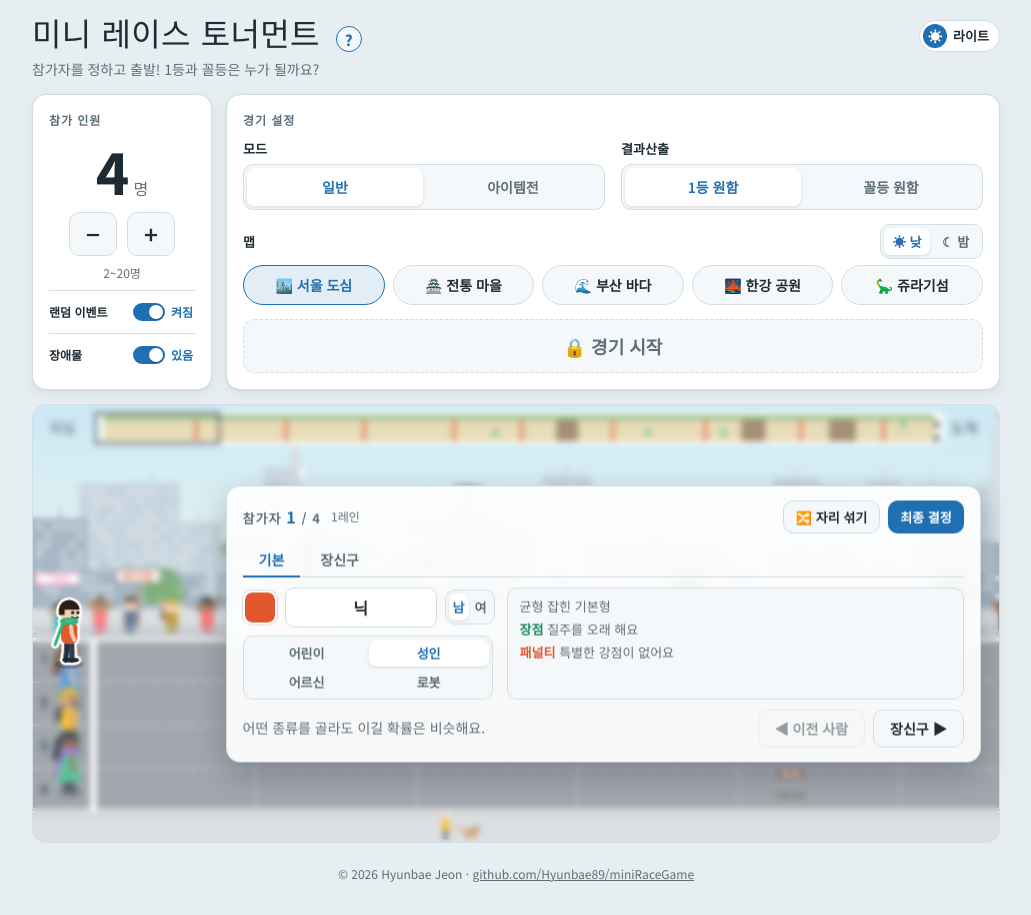
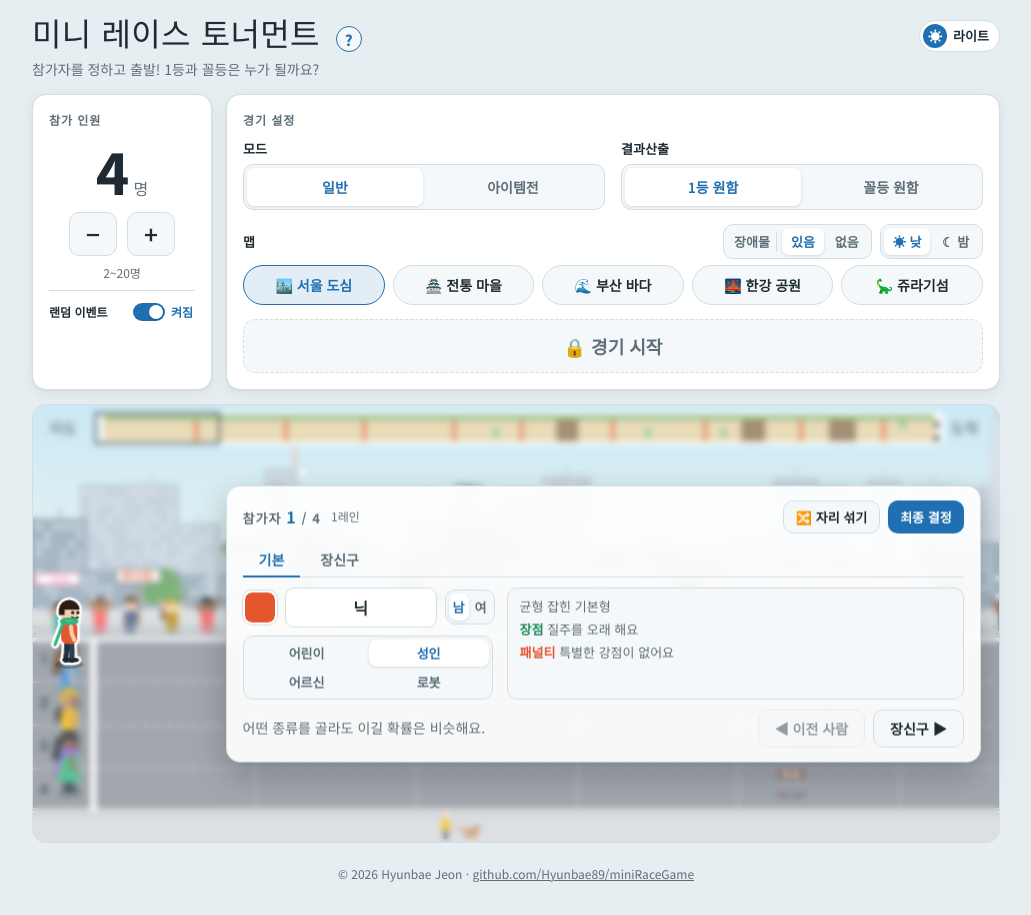
Before and after one commit to Hyunbae89/miniRaceGame, a React (Vite) app: page / in a window 1280 px wide. Shown: the whole page, without its empty margins (124-1155 px from the left). Built offline with nearby package versions, Linux system fonts and the light colour scheme.

Commit message:
장애물 선택을 낮/밤 옆 이름표 묶음으로 이동
Co-Authored-By: Claude Opus 5.5 <noreply@anthropic.com>

```diff
--- a/src/App.css
+++ b/src/App.css
@@ -50,7 +50,12 @@ button.sq{width:48px;height:44px;padding:0;font-size:24px;background:var(--panel
    900px 미만은 두 줄(1줄 모드·결과산출, 2줄 맵), 720px 이하는 한 줄씩 */
 .rules{display:grid;grid-template-columns:minmax(0,1fr) minmax(0,1fr);gap:14px 16px;align-items:start;align-content:start;flex:1}
 .map-field{grid-column:1/-1}
-.map-head{display:flex;align-items:center;justify-content:space-between;gap:8px}
+.map-head{display:flex;align-items:center;justify-content:space-between;gap:8px;flex-wrap:wrap}
+.map-opts{display:flex;align-items:center;gap:8px;flex-wrap:wrap;justify-content:flex-end}
+/* 이름표가 붙은 작은 선택 묶음: [장애물 | 있음 | 없음] */
+.opt-grp{display:flex;align-items:center;background:var(--panel2);border:1px solid var(--line);border-radius:10px;padding-left:10px}
+.opt-l{font-size:13px;font-weight:600;color:var(--muted);padding-right:6px;border-right:1px solid var(--line);margin-right:2px}
+.opt-grp .seg{border:0;background:none}
 .rules .seg.small{width:auto}
 .rules .seg.chips{display:flex;flex-wrap:wrap;gap:8px;background:none;border:0;padding:0}
 .rules .seg.chips button{flex:1 1 130px;padding:9px 10px;border:1px solid var(--line);border-radius:999px;background:var(--panel2);color:var(--ink);font-weight:600;white-space:nowrap}
--- a/src/App.jsx
+++ b/src/App.jsx
@@ -145,10 +145,6 @@ function CountPanel({ v, game }) {
         <span className="label">랜덤 이벤트</span>
         <Switch label="랜덤 이벤트" on={v.events} onChange={(b) => game().setEvents(b)} />
       </div>
-      <div className="count-ev">
-        <span className="label">장애물</span>
-        <Switch label="장애물" on={v.obstacles} onText="있음" offText="없음" onChange={(b) => game().setObstacles(b)} />
-      </div>
     </section>
   );
 }
@@ -171,7 +167,13 @@ function RulesPanel({ v, game, onStart, confirmed }) {
         <div className="field map-field">
           <div className="map-head">
             <span className="label">맵</span>
-            <Seg label="시간대" small value={time} options={[['day', '☀ 낮'], ['night', '☾ 밤']]} onChange={(t) => game().setMap(place + '-' + t)} />
+            <div className="map-opts">
+              {/* 장애물: 나중에 '커스텀'(직접 함정 놓기)이 세 번째 칸으로 들어올 자리 */}
+              <div className="opt-grp"><span className="opt-l" aria-hidden="true">장애물</span>
+                <Seg label="장애물" small value={v.obstacles ? 'on' : 'off'} options={[['on', '있음'], ['off', '없음']]} onChange={(x) => game().setObstacles(x === 'on')} />
+              </div>
+              <Seg label="시간대" small value={time} options={[['day', '☀ 낮'], ['night', '☾ 밤']]} onChange={(t) => game().setMap(place + '-' + t)} />
+            </div>
           </div>
           <Seg label="맵 장소" value={place} className="chips" options={PLACES} onChange={(p) => game().setMap(p + '-' + time)} />
         </div>
```
Also changed, not shown: 1 other file (tests, documents, lock files or other folders).
